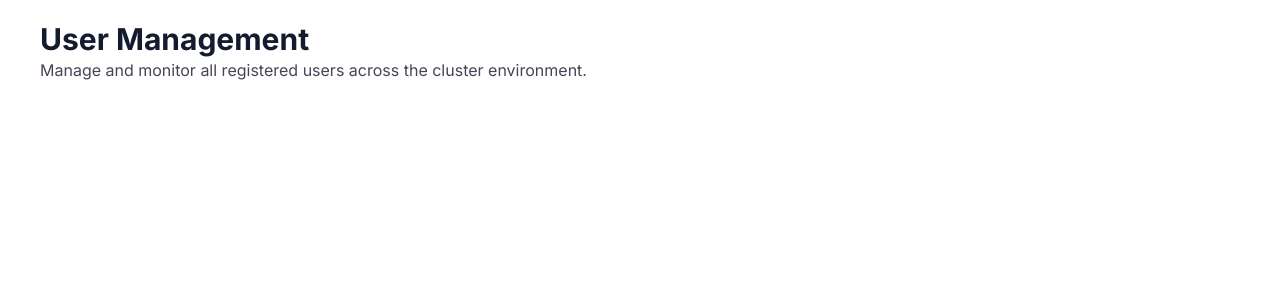
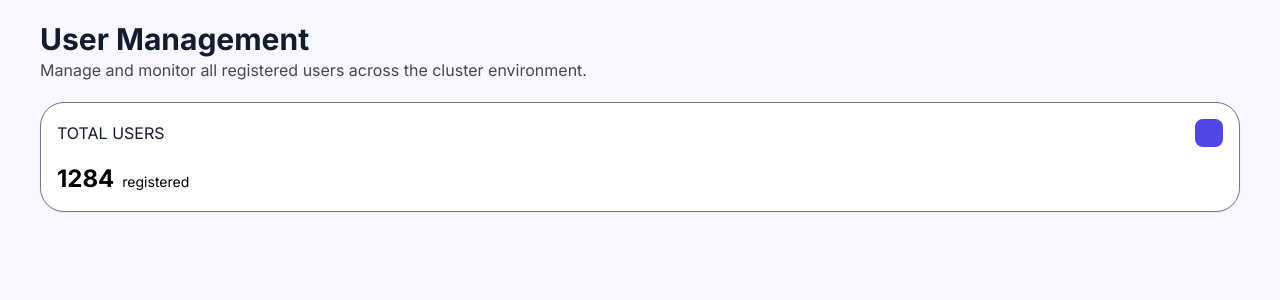
Before and after one commit to RitikGarg89/user-management-mern, a React (Vite) app in the folder frontend/: page / in a window 1280 px wide. Shown: the top 300 px of the page. Built offline with nearby package versions, Linux system fonts and the light colour scheme.

Commit message:
feat: add dashboard page and status card component

```diff
--- a/frontend/src/App.jsx
+++ b/frontend/src/App.jsx
@@ -3,7 +3,7 @@ import DashBoard from './pages/DashBoard.jsx'
 
 function App() {
   return (
-    <div className='px-10 mx-auto h-screen'>
+    <div className='px-10 mx-auto h-screen bg-surface'>
       <DashBoard />
     </div>
   )
--- a/frontend/src/components/StatusCard.jsx
+++ b/frontend/src/components/StatusCard.jsx
@@ -0,0 +1,20 @@
+import React from 'react'
+
+function StatusCard() {
+    return (
+        <div className='p-4 rounded-xl bg-surface-container-lowest border border-outline shadow-card transition-all duration-100 flex-col flex gap-space-md'>
+            <div className='flex justify-between items-center'>
+                <p className='text-body-lg text-on-surface'>TOTAL USERS</p>
+                <div className='h-7 w-7 rounded-button bg-primary-container bg-outline'>
+
+                </div>
+            </div>
+            <div className='flex items-baseline'>
+                <p className='text-headline-lg font-bold pr-space-sm'>1284</p>
+                <p className='text-label-lg'>registered</p>
+            </div>
+        </div>
+    )
+}
+
+export default StatusCard
--- a/frontend/src/pages/DashBoard.jsx
+++ b/frontend/src/pages/DashBoard.jsx
@@ -1,10 +1,14 @@
 import React from 'react'
 import Header from '../components/Header.jsx'
+import StatusCard from '../components/StatusCard.jsx'
 
 function DashBoard() {
     return (
         <header>
             <Header />
+            <main>
+                <StatusCard />
+            </main>
         </header>
     )
 }
```
